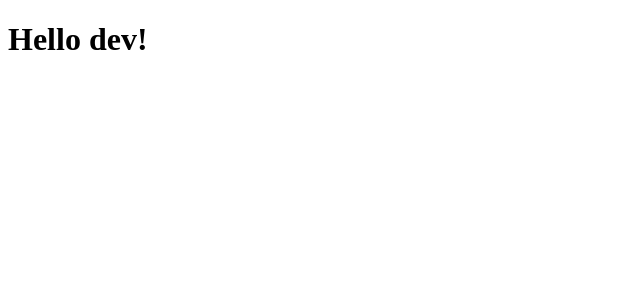
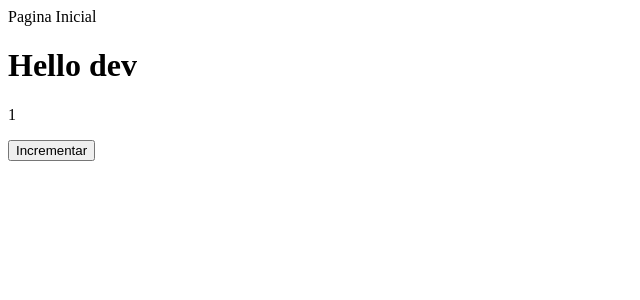
Before and after one commit to michel-amorim/Coleta, a React (Create React App) app: page / in a window 1280 px wide. Shown: the top 300 px of the page, without its empty margins (0-640 px from the left). Built offline with nearby package versions, Linux system fonts and the light colour scheme.

Commit message:
feat: conceitos de estado e imutabilidade

```diff
--- a/src/App.css
+++ b/src/App.css
@@ -1,38 +1,3 @@
 .App {
   text-align: center;
 }
-
-.App-logo {
-  height: 40vmin;
-  pointer-events: none;
-}
-
-@media (prefers-reduced-motion: no-preference) {
-  .App-logo {
-    animation: App-logo-spin infinite 20s linear;
-  }
-}
-
-.App-header {
-  background-color: #282c34;
-  min-height: 100vh;
-  display: flex;
-  flex-direction: column;
-  align-items: center;
-  justify-content: center;
-  font-size: calc(10px + 2vmin);
-  color: white;
-}
-
-.App-link {
-  color: #61dafb;
-}
-
-@keyframes App-logo-spin {
-  from {
-    transform: rotate(0deg);
-  }
-  to {
-    transform: rotate(360deg);
-  }
-}
--- a/src/App.tsx
+++ b/src/App.tsx
@@ -1,9 +1,24 @@
-import React from "react";
+import React, { useState } from "react";
 
 import "./App.css";
+import Header from "./components/Header/Header";
 
 function App() {
-  return <h1>Hello dev!</h1>;
+  const [counter, setCounter] = useState(1);
+
+  function handleButtonClick() {
+    setCounter(counter + 1);
+    console.log(counter);
+  }
+
+  return (
+    <>
+      <Header title="Pagina Inicial" />
+      <h1>Hello dev</h1>
+      <p> {counter} </p>
+      <button onClick={handleButtonClick}>Incrementar</button>
+    </>
+  );
 }
 
 export default App;
--- /dev/null
+++ b/src/components/Header/Header.tsx
@@ -0,0 +1,12 @@
+import React from "react";
+
+interface HeaderProps {
+  title: string;
+  subtitl?: string;
+}
+
+const Header: React.FC<HeaderProps> = (props) => {
+  return <header>{props.title}</header>;
+};
+
+export default Header;
```
